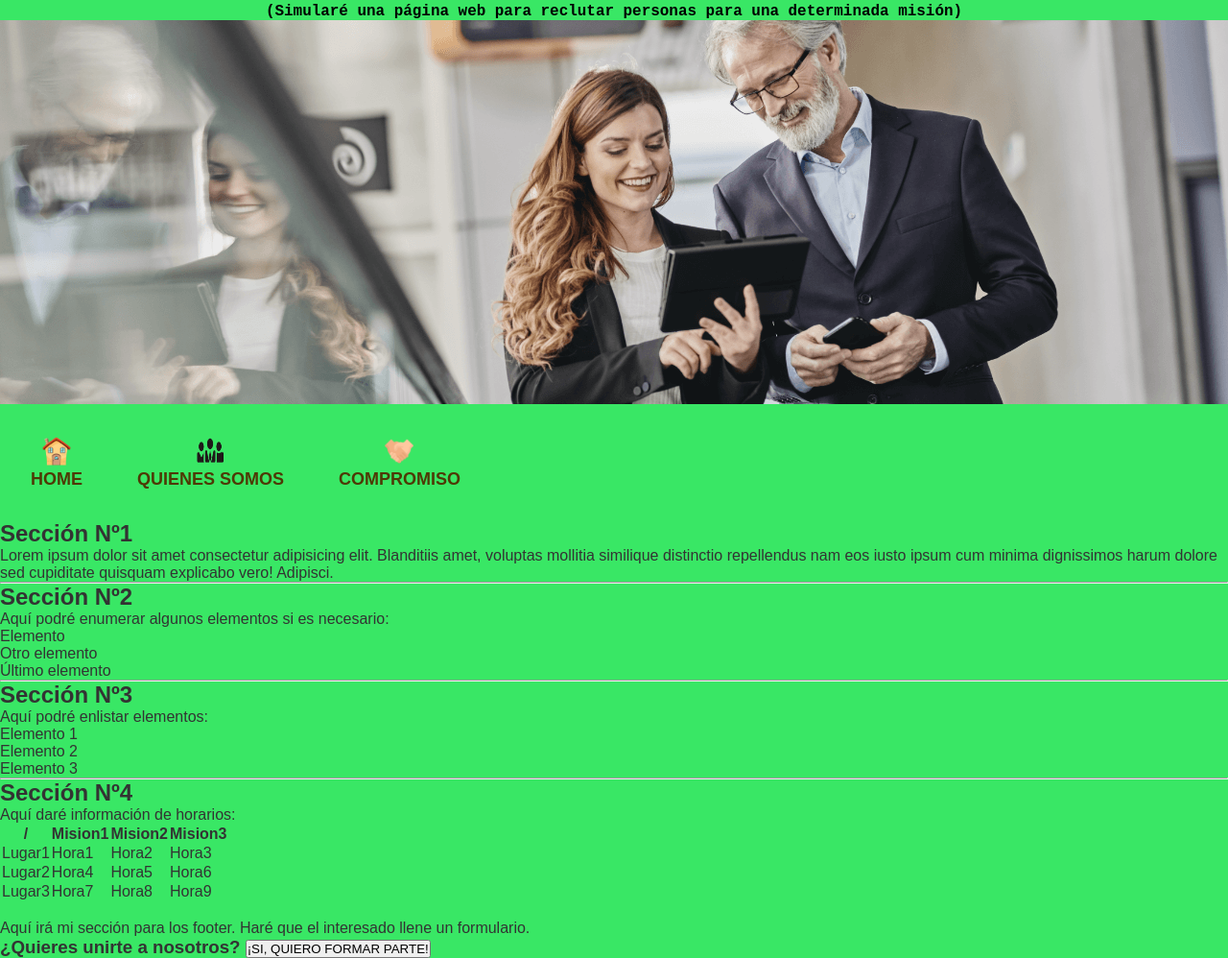
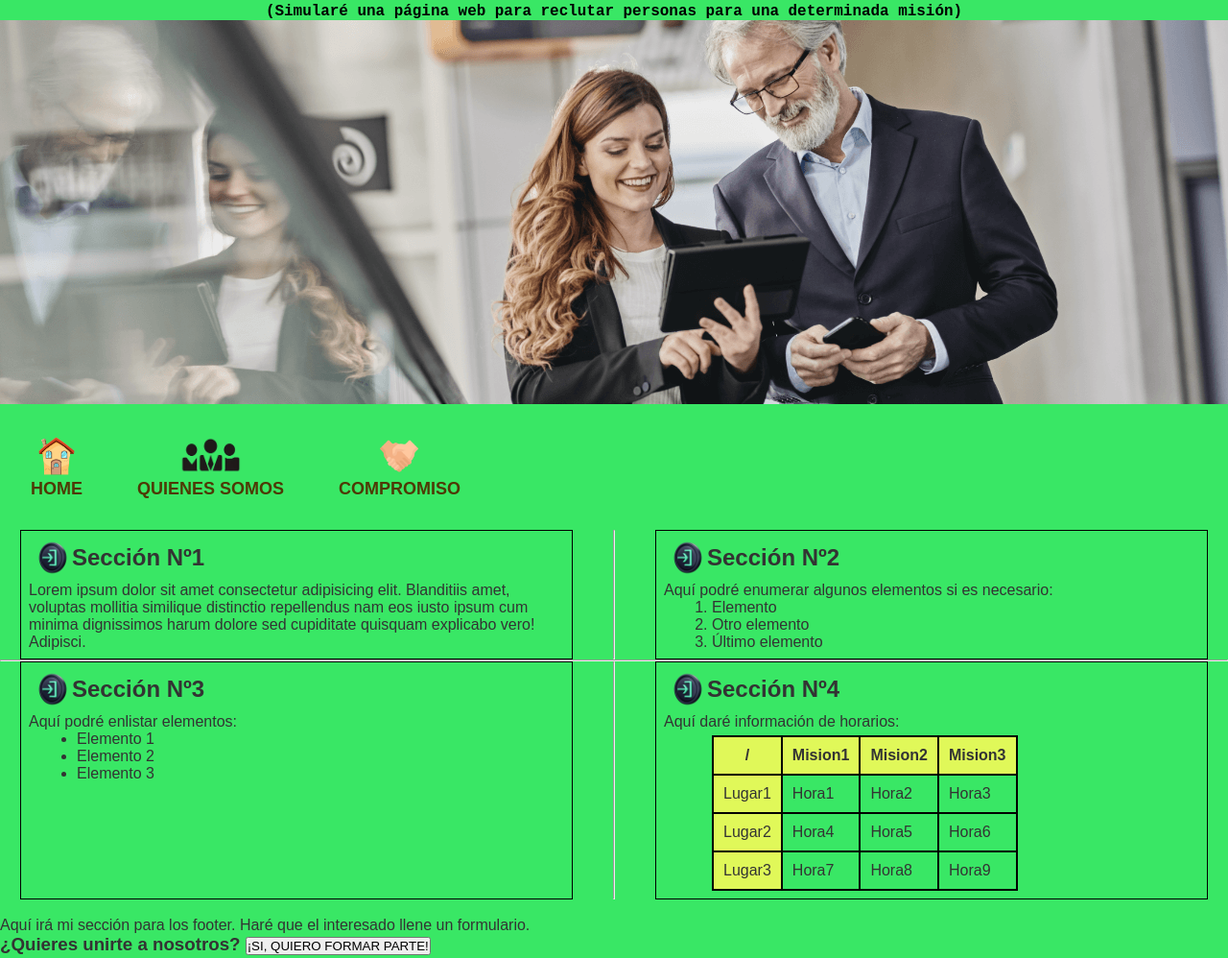
Before and after one commit to EliasITroncoso/PrimeraWeb, a plain HTML site: page index.html in a window 1280 px wide. Shown: the part 120-1118 px from the top of the page at 96% size. Drawn offline with Linux system fonts and the light colour scheme.

Commit message:
V4: mejoras css

```diff
--- a/index.html
+++ b/index.html
@@ -40,39 +40,58 @@
 
   </header>
 
+
 <main>
+    <div class="cuadriculas">
+        <article class="inch_section">
+            <div class="ord_section">
+                <img src="./seccion_png.png" class="miniatura">
                 <h2>Sección Nº1</h2>
+            </div>
             <p>
                 Lorem ipsum dolor sit amet consectetur adipisicing elit. Blanditiis amet, voluptas mollitia
                 similique distinctio repellendus nam eos iusto ipsum cum minima dignissimos harum dolore sed
                 cupiditate quisquam explicabo vero! Adipisci.
             </p>
+        </article>
 
     <hr>
-
+        <article class="inch_section">
+            <div class="ord_section">
+                <img src="./seccion_png.png" class="miniatura">
                 <h2>Sección Nº2</h2>
+            </div>
             <p>Aquí podré enumerar algunos elementos si es necesario:</p>
-    <ol>
+            <ol class="margen_list">
                 <li>Elemento</li>
                 <li>Otro elemento</li>
                 <li>Último elemento</li>
             </ol>
-
+        </article>
+    </div>
 <hr>
-
+    <div class="cuadriculas">
+        <article class="inch_section">
+            <div class="ord_section">
+                <img src="./seccion_png.png" class="miniatura">
                 <h2>Sección Nº3</h2>
+            </div>
             <p>Aquí podré enlistar elementos:</p>
-    <ul>
+            <ul class="margen_list">
                 <li>Elemento 1</li>
                 <li>Elemento 2</li>
                 <li>Elemento 3</li>
             </ul>
+        </article>
 
     <hr>
-
+        <article class="inch_section">
+            <div class="ord_section">
+                <img src="./seccion_png.png" class="miniatura">
                 <h2>Sección Nº4</h2>
+            </div>
             <p>Aquí daré información de horarios:</p>
-    <table>
+            <table class="margen_list">
                 <tr>
                     <th>/</th>
                     <th>Mision1</th>
@@ -80,24 +99,26 @@
                     <th>Mision3</th>
                 </tr>
                 <tr>
-            <td>Lugar1</td>
+                    <td class="resalt_celda">Lugar1</td>
                     <td>Hora1</td>
                     <td>Hora2</td>
                     <td>Hora3</td>
                 </tr>
                 <tr>
-            <td>Lugar2</td>
+                    <td class="resalt_celda">Lugar2</td>
                     <td>Hora4</td>
                     <td>Hora5</td>
                     <td>Hora6</td>
                 </tr>
                 <tr>
-            <td>Lugar3</td>
+                    <td class="resalt_celda">Lugar3</td>
                     <td>Hora7</td>
                     <td>Hora8</td>
                     <td>Hora9</td>
                 </tr>
             </table>
+        </article>
+    </div>
 </main>
 
 <br>
--- a/style.css
+++ b/style.css
@@ -54,8 +54,7 @@ body {
 
 
 .miniatura {
-    width: 30px;
-    height: 30px;
+    height: 40px;
 }
 
 .target {
@@ -69,3 +68,42 @@ body {
 .tit_bot_inicio:hover {
  color: chartreuse;
 }
+
+.ord_section {
+    width: 20vw;
+    display: flex;
+    align-items: center;
+    margin-left: 5px;
+    margin-bottom: 5px;
+}
+
+.inch_section {
+    border: 1px solid black;
+    width: 45vw;
+    padding: 0.5em;
+}
+
+.cuadriculas {
+    display: flex;
+    flex-direction:row;
+    justify-content:space-around;
+}
+
+.margen_list {
+    margin-left: 50px;
+}
+
+table, th, td {
+    border: 2px solid black;
+    border-collapse: collapse;
+    padding: 10px;
+
+}
+
+table {
+    margin-top: 5px;
+}
+
+th, .resalt_celda {
+    background-color: #e0f859;
+}
```
Also changed, not shown: seccion_png.png (added). Lines whose indentation alone changed are shown as unchanged.
